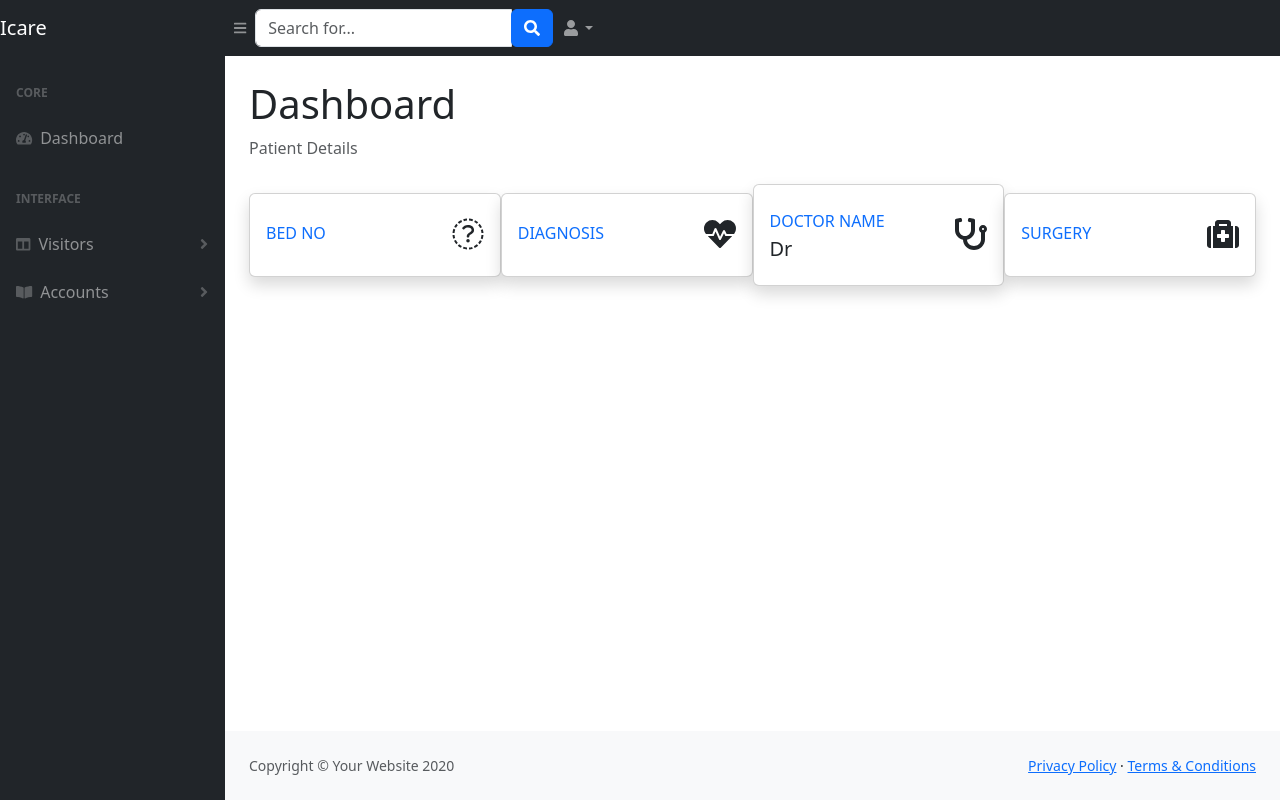
After one commit to gomathy14/ICUPMS, a Flask app: page /details/1 in a window 1280 px wide. The commit adds this page. Run offline with Flask 2, Linux system fonts and the light colour scheme; data that the repository does not hold is empty; style sheets or scripts are compiled from the project's sources; some libraries are stand-ins or nearby versions.

Commit message:
added patient details

```diff
--- a/flaskr/schema.sql
+++ b/flaskr/schema.sql
@@ -5,9 +5,13 @@ DROP TABLE IF EXISTS patient;
 
 
 CREATE TABLE patient(
-   id INTEGER PRIMARY KEY AUTOINCREMENT,
+   pid INTEGER PRIMARY KEY AUTOINCREMENT,
    Pname TEXT  NOT NULL,
    Age TEXT NOT NULL,
    Gender TEXT NOT NULL,
-   DateOfAdm TIMESTAMP NOT NULL default current_timestamp
+   DateOfAdm TIMESTAMP NOT NULL default current_timestamp,
+   BedNo INTEGER NOT NULL,
+   diagnosis TEXT NOT NULL,
+   docname TEXT NOT NULL,
+   surgery TEXT NOT NULL
 );
--- /dev/null
+++ b/flaskr/templates/details.html
@@ -0,0 +1,105 @@
+{% extends 'base.html' %}
+
+{% block content %}
+
+<!-- Header -->
+
+<h1 class="mt-4">Dashboard</h1>
+<ol class="breadcrumb mb-4">
+    <li class="breadcrumb-item active">Patient Details</li>
+</ol>
+
+<div class="d-sm-flex align-items-center justify-content-between mb-4">
+
+
+  <div class="col-xl-3 col-md-6 mb-4">
+    <div class="card border-left-primary shadow h-100 py-2">
+      <div class="card-body">
+        <div class="row no-gutters align-items-center">
+          <div class="col mr-2">
+            <div class="text-xs font-weight-bold text-primary text-uppercase mb-1">Bed No</div>
+            <div class="h5 mb-0 font-weight-bold text-gray-800"> {{ posts[1] }} </div>
+          </div>
+          <div class="col-auto">
+            <i class="fas fa-hospital-o fa-2x text-gray-300"></i>
+          </div>
+        </div>
+      </div>
+    </div>
+  </div>
+
+  <div class="col-xl-3 col-md-6 mb-4">
+    <div class="card border-left-primary shadow h-100 py-2">
+      <div class="card-body">
+        <div class="row no-gutters align-items-center">
+          <div class="col mr-2">
+            <div class="text-xs font-weight-bold text-primary text-uppercase mb-1">Diagnosis</div>
+            <div class="h5 mb-0 font-weight-bold text-gray-800"> {{ Diagnosis[1] }} </div>
+          </div>
+          <div class="col-auto">
+            <i class="fas fa-heartbeat fa-2x text-gray-300"></i>
+          </div>
+        </div>
+      </div>
+    </div>
+  </div>
+  <div class="col-xl-3 col-md-6 mb-4">
+    <div class="card border-left-primary shadow h-100 py-2">
+      <div class="card-body">
+        <div class="row no-gutters align-items-center">
+          <div class="col mr-2">
+            <div class="text-xs font-weight-bold text-primary text-uppercase mb-1">Doctor Name</div>
+            <div class="h5 mb-0 font-weight-bold text-gray-800">Dr {{ docname[1] }} </div>
+          </div>
+          <div class="col-auto">
+            <i class="fas fa-stethoscope fa-2x text-gray-300"></i>
+          </div>
+        </div>
+      </div>
+    </div>
+  </div>
+<div class="col-xl-3 col-md-6 mb-4">
+    <div class="card border-left-primary shadow h-100 py-2">
+      <div class="card-body">
+        <div class="row no-gutters align-items-center">
+          <div class="col mr-2">
+            <div class="text-xs font-weight-bold text-primary text-uppercase mb-1">Surgery</div>
+            <div class="h5 mb-0 font-weight-bold text-gray-800"> {{ surgery[1] }} </div>
+          </div>
+          <div class="col-auto">
+            <i class="fas fa-medkit fa-2x text-gray-300"></i>
+          </div>
+        </div>
+      </div>
+    </div>
+  </div>
+
+
+
+
+
+
+
+{% endblock %}
+
+<!--{% block cusjs %}
+<script type="text/javascript">
+  // Set new default font family and font color to mimic Bootstrap's default styling
+  Chart.defaults.global.defaultFontFamily = '-apple-system,system-ui,BlinkMacSystemFont,"Segoe UI",Roboto,"Helvetica Neue",Arial,sans-serif';
+  Chart.defaults.global.defaultFontColor = '#292b2c';
+
+  // Pie Chart Example
+  var ctx = document.getElementById("myPieChart");
+  var myPieChart = new Chart(ctx, {
+    type: 'pie',
+    data: {
+      labels: ["Income", "Expenses"],
+      datasets: [{
+        data: {{ list }},
+        backgroundColor: ['#007bff', '#dc3545', '#ffc107', '#28a745'],
+      }],
+    },
+  });
+</script>
+
+{% endblock %}-->
--- a/flaskr/views.py
+++ b/flaskr/views.py
@@ -12,7 +12,7 @@ bp = Blueprint('views', __name__)
 def index():
 	db = get_db()
 	posts = db.execute(
-		'SELECT p.id, Pname,Age,Gender,DateofAdm'
+		'SELECT p.pid, Pname,Age,Gender,DateofAdm'
 		' FROM patient p'
 		).fetchall()
 	return render_template('index.html', posts=posts)
@@ -23,6 +23,12 @@ def create():
         Pname = request.form['Pname']
         Age = request.form['Age']
         Gender = request.form['Gender']
+        BedNo=request.form['BedNo']
+        diagnosis=request.form['diagnosis']
+        docname=request.form['docname']
+        surgery=request.form['surgery']
+
+
         error = None
 
         if not Pname:
@@ -33,11 +39,36 @@ def create():
         else:
             db = get_db()
             db.execute(
-                'INSERT INTO patient (Pname,Age,Gender)'
-                ' VALUES (?, ?, ?)',
-                (Pname,Age,Gender)
+                'INSERT INTO patient (Pname,Age,Gender,BedNo,diagnosis,docname,surgery)'
+                ' VALUES (?, ?, ?,?,?,?,?)',
+                (Pname,Age,Gender,BedNo,diagnosis,docname,surgery)
             )
             db.commit()
             return redirect(url_for('views.index'))
 
     return render_template('create.html')
+
+@bp.route('/details/<int:pid>', methods=('GET', 'POST'))
+def details(pid):
+	db=get_db()
+	posts=db.execute(
+    	'SELECT p.pid,BedNo'
+    	' FROM patient p'
+    	' WHERE p.pid={}'.format(pid)
+    	).fetchone()
+	Diagnosis=db.execute(
+    	'SELECT p.pid,diagnosis'
+    	' FROM patient p'
+    	' WHERE p.pid={}'.format(pid)
+    	).fetchone()
+	docname=db.execute(
+        'SELECT p.pid,docname'
+        ' FROM patient p'
+        ' WHERE p.pid={}'.format(pid)
+    	).fetchone()
+	surgery=db.execute(
+    	'SELECT q.pid,surgery'
+    	' FROM patient q'
+    	' WHERE q.pid={}'.format(pid)
+    	).fetchone()
+	return render_template('details.html', posts=posts,Diagnosis=Diagnosis,docname=docname,surgery=surgery)
```
Also changed, not shown: flaskr/templates/create.html (+12 -0 lines), flaskr/templates/index.html (+6 -1 lines).
